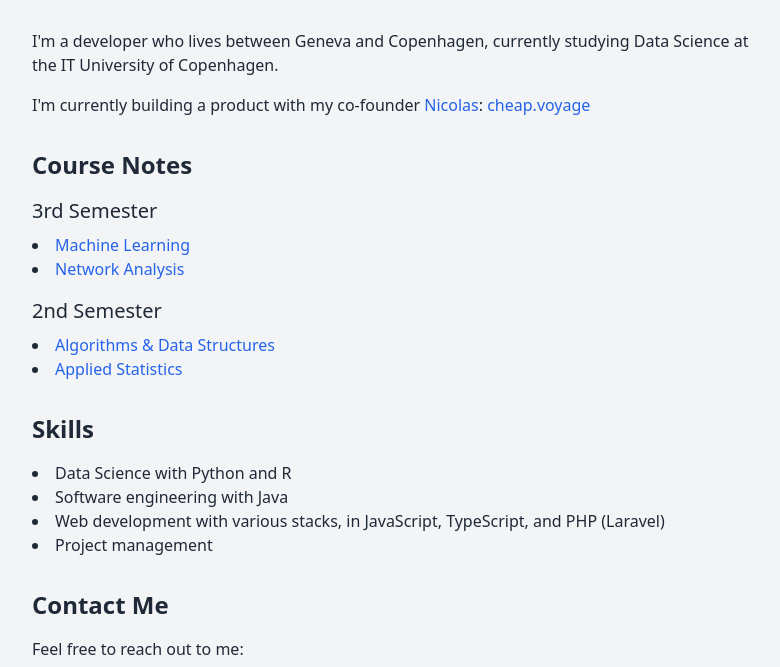
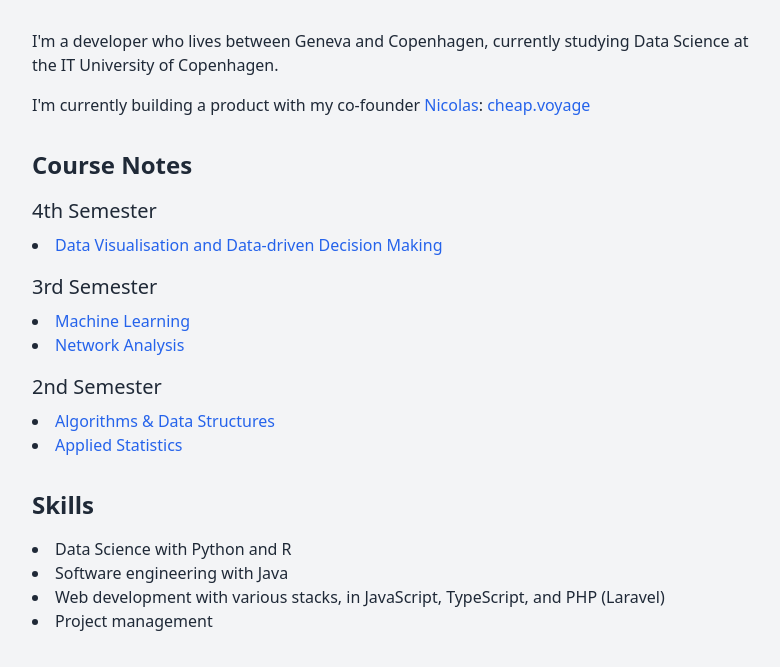
Before and after one commit to pe-ia/gvacph, a plain HTML site: page index.html in a window 1280 px wide. Shown: the part 111-778 px from the top of the page, without its empty margins (240-1020 px from the left). Drawn offline with nearby package versions, Linux system fonts and the light colour scheme.

Commit message:
Add Data Visualisation and Data-driven Decision Making notes

```diff
--- a/index.html
+++ b/index.html
@@ -22,6 +22,10 @@
 
             <section class="mb-8">
                 <h2 class="text-2xl font-semibold mb-4">Course Notes</h2>
+                <h3 class="text-xl font-medium mb-2">4th Semester</h3>
+                <ul class="list-disc list-inside mb-4">
+                    <li><a href="https://quizlet.com/dk/1052343585/data-visualisation-and-data-driven-decision-making-flash-cards/" class="text-blue-600 hover:underline" target="_blank" rel="noopener noreferrer">Data Visualisation and Data-driven Decision Making</a></li>
+                </ul>
                 <h3 class="text-xl font-medium mb-2">3rd Semester</h3>
                 <ul class="list-disc list-inside mb-4">
                     <li><a href="https://github.com/pe-ia/machine-learning-topics" class="text-blue-600 hover:underline" target="_blank" rel="noopener noreferrer">Machine Learning</a></li>
```
